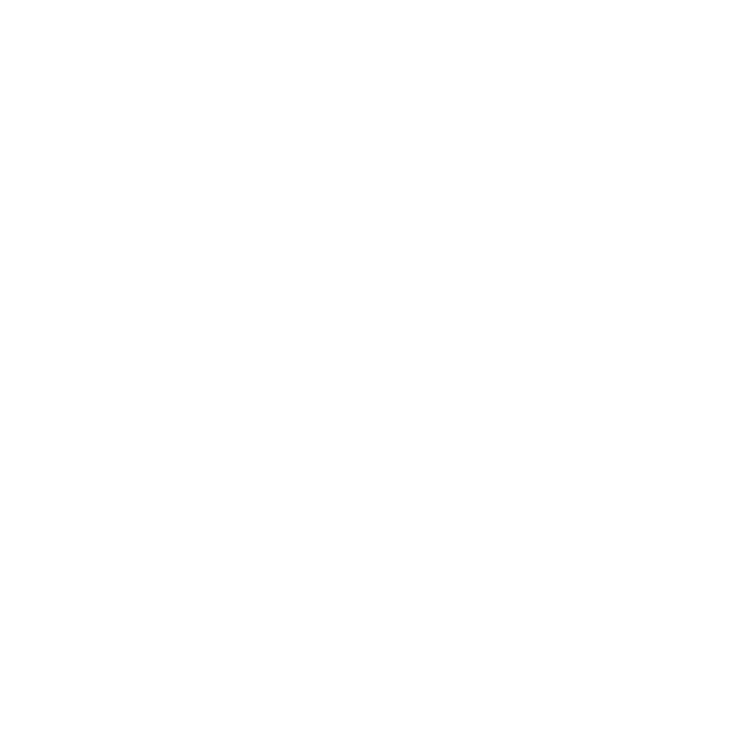
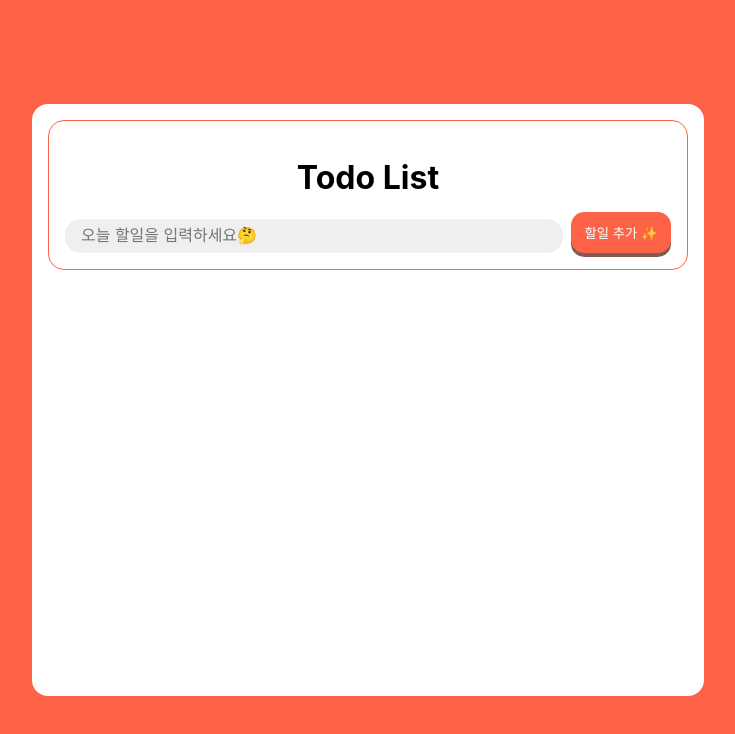
Before and after one commit to kbc1235/todo, a React (Create React App) app: page / in a window 1280 px wide. Shown: the top 734 px of the page, without its empty margins (272-1007 px from the left). Built offline with nearby package versions, Linux system fonts and the light colour scheme.

Commit message:
styled를 활용하여 todo 만드는중

```diff
--- a/package.json
+++ b/package.json
@@ -9,6 +9,7 @@
     "react": "^18.2.0",
     "react-dom": "^18.2.0",
     "react-scripts": "5.0.1",
+    "styled-components": "^5.3.6",
     "web-vitals": "^2.1.4"
   },
   "scripts": {
--- a/src/App.jsx
+++ b/src/App.jsx
@@ -1,7 +1,12 @@
+import Todo from "./components/Todo";
+import TodoWrap from "./components/TodoWrap";
+
 function App() {
   return (
     <div className="App">
-
+        <TodoWrap>
+          <Todo />
+        </TodoWrap>
     </div>
   );
 }
--- /dev/null
+++ b/src/components/Todo.jsx
@@ -0,0 +1,24 @@
+import styled from "styled-components";
+import TodoHead from "./TodoHead";
+
+const MainBox = styled.div`
+  position:absolute;
+  left:50%;
+  top:50%;
+  transform:translate(-50%, -50%);
+  width:50vw;
+  height:70vh;
+  padding:1em;
+  background:#fff;
+  border-radius:1em;
+`;
+
+const Todo = () =>{
+  return(
+    <MainBox>
+        <TodoHead />
+    </MainBox>
+  )
+}
+
+export default Todo;
--- /dev/null
+++ b/src/components/TodoHead.jsx
@@ -0,0 +1,70 @@
+import styled from "styled-components";
+
+const HeadBox = styled.div`
+  border:1px solid tomato;
+  border-radius:1em;
+  padding:1em;
+`;
+
+const Title = styled.h1`
+  font-size:2em;
+  font-weight:bold;
+  text-align: center;
+`
+const SreachBox = styled.div`
+  display:flex;
+  gap:0.5em;
+`
+
+const AddInput = styled.input.attrs({
+  type: 'text',
+  placeholder :'오늘 할일을 입력하세요🤔',
+})`
+  box-sizing:border-box;
+  background:#efefef;
+  outline:none;
+  border:none;
+  font-size:1em;
+  padding:0.5em 1em;
+  border-radius:1em;
+  flex:1;
+  &:focus{
+    outline:none;
+    border-width:2px;
+  }
+`
+
+const AddButton = styled.button.attrs({
+  type:'button',
+})`
+  background:tomato;
+  border:0;
+  border-radius:1em;
+  color:#fff;
+  margin-top:-0.5em;
+  padding: 0.5em 1em;
+  box-shadow:0 4px 0 #815a53;
+  &:active{
+    margin-top:0em;
+    background:#815a53;
+  }
+  &:hover{
+    margin-top:0em;
+  }
+`
+
+const TodoHead = () =>{
+  return(
+    <HeadBox>
+      <Title>Todo List</Title>
+      <SreachBox>
+          <AddInput/>
+          <AddButton>
+             할일 추가 ✨
+          </AddButton>
+      </SreachBox>
+    </HeadBox>
+  )
+}
+
+export default TodoHead;
--- /dev/null
+++ b/src/components/TodoWrap.jsx
@@ -0,0 +1,17 @@
+import styled from 'styled-components';
+
+const Todobox = styled.div`
+  width:100vw;
+  height:100vh;
+  background:tomato;
+`
+
+const TodoWrap = ({children}) =>{
+  return(
+    <Todobox>
+      {children}
+    </Todobox>
+  )
+}
+
+export default TodoWrap
```
Also changed, not shown: src/components/TodoBody.jsx (added), 1 other file (tests, documents, lock files or other folders).
